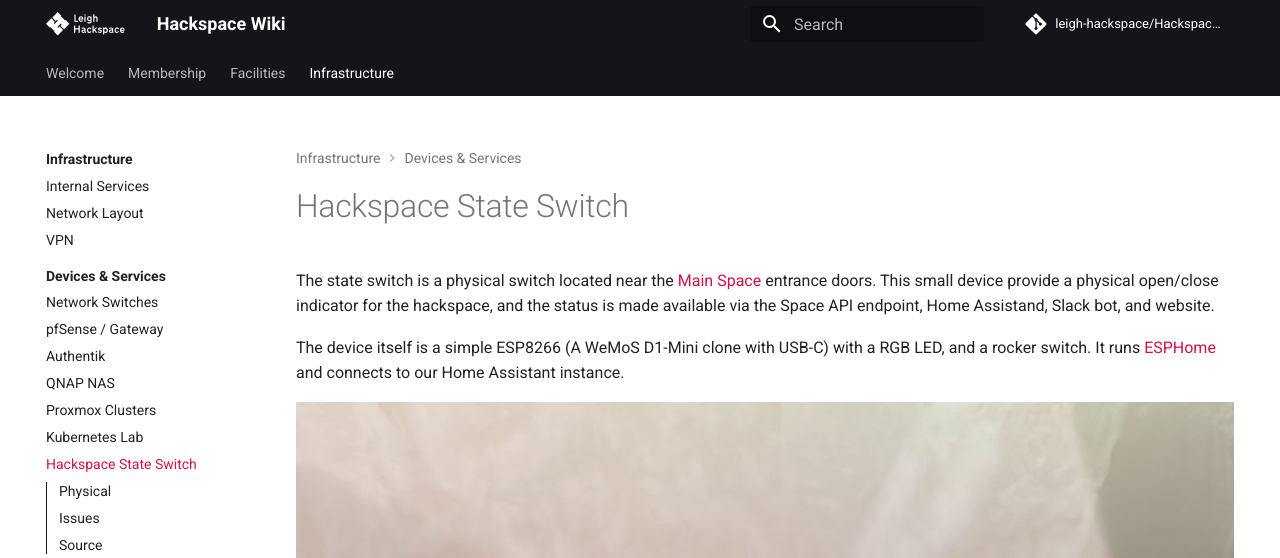
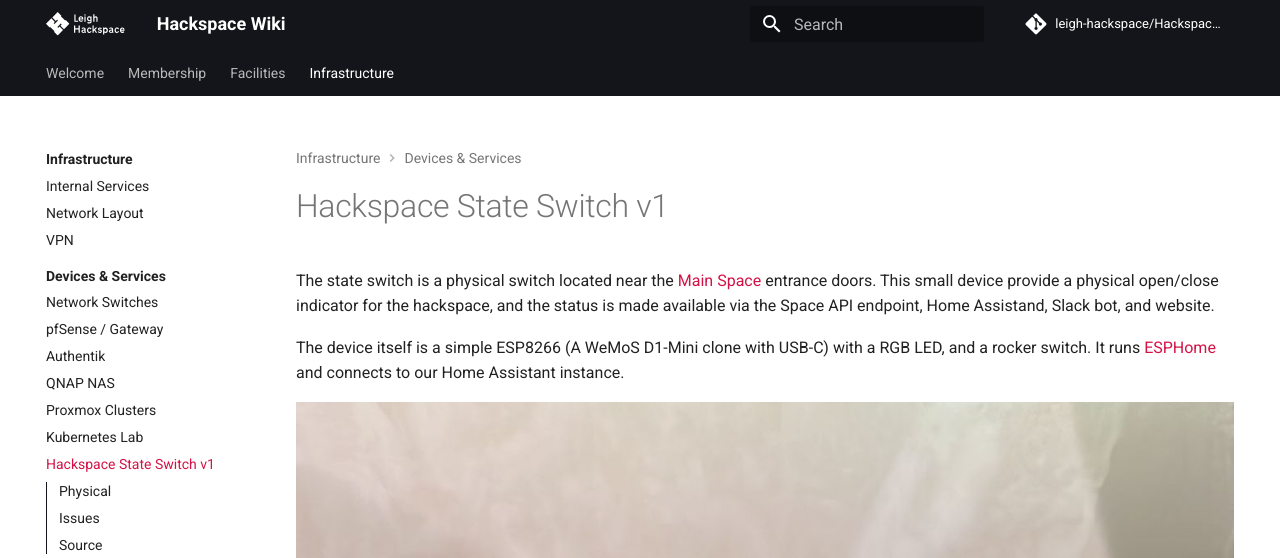
Before and after one commit to leigh-hackspace/HackspaceWiki, an MkDocs documentation site: the page built from docs/infrastructure/devices/state_switch/index.md, in a window 1280 px wide and 900 px high. Shown: the top 558 px of the window. Built offline with MkDocs 1.6.1 and Material for MkDocs 9.7.7, drawn with Linux system fonts in a browser that asks for light colours; comment, search, counter and statistics services are not loaded; the version menu is left out.

```diff
--- a/docs/infrastructure/devices/state_switch/index.md
+++ b/docs/infrastructure/devices/state_switch/index.md
@@ -1,4 +1,4 @@
-# Hackspace State Switch
+# Hackspace State Switch v1
 
 The state switch is a physical switch located near the [Main Space](../../../facilities/main_space.md) entrance doors. This small device provide a physical open/close indicator for the hackspace, and the status is made available via the Space API endpoint, Home Assistand, Slack bot, and website.
 
--- a/mkdocs.yaml
+++ b/mkdocs.yaml
@@ -139,5 +139,5 @@ nav:
         - QNAP NAS: infrastructure/devices/qnap_nas/index.md
         - Proxmox Clusters: infrastructure/devices/proxmox/index.md
         - Kubernetes Lab: infrastructure/devices/k8s-lab/index.md
-        - Hackspace State Switch: infrastructure/devices/state_switch/index.md
+        - Hackspace State Switch v1: infrastructure/devices/state_switch/index.md
         - Dashboard: infrastructure/devices/dashboard/index.md
```
Also changed, not shown: docs/infrastructure/devices/qnap_nas/index.md (+1 -1 lines).
